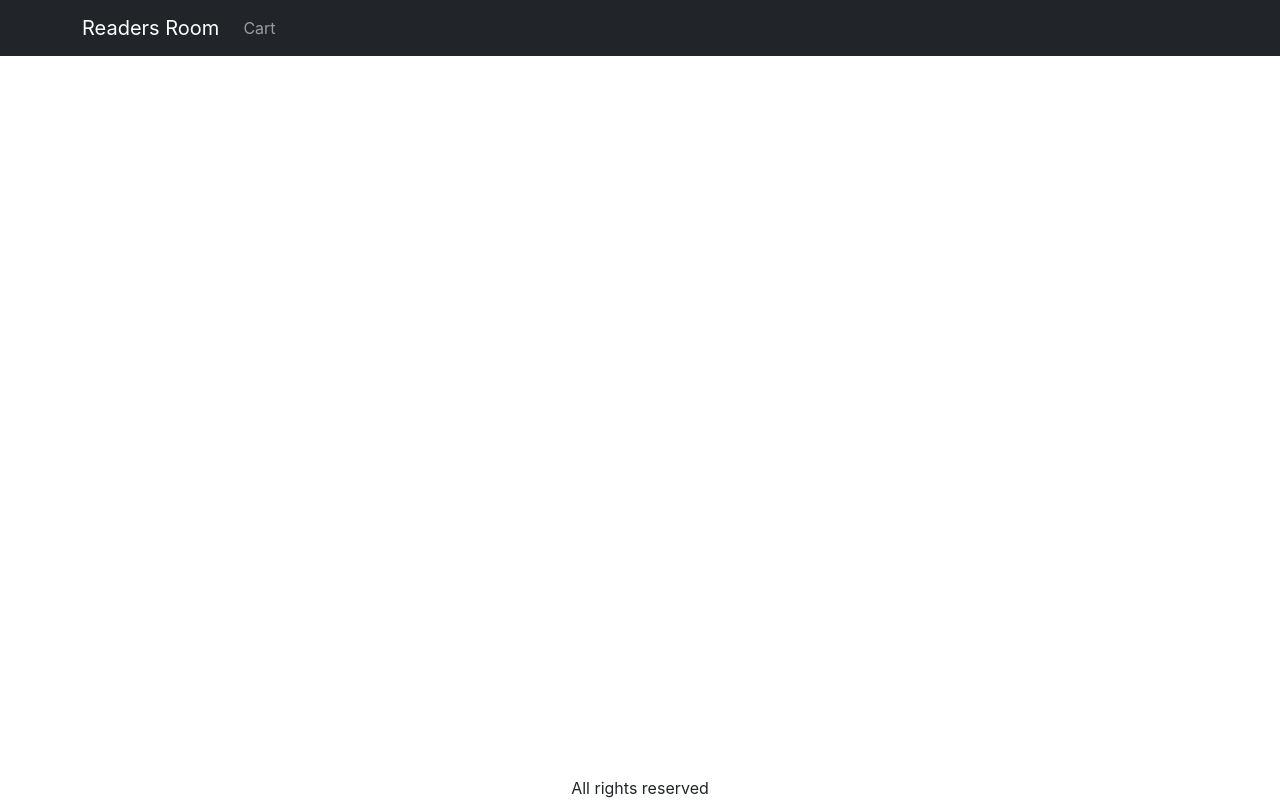
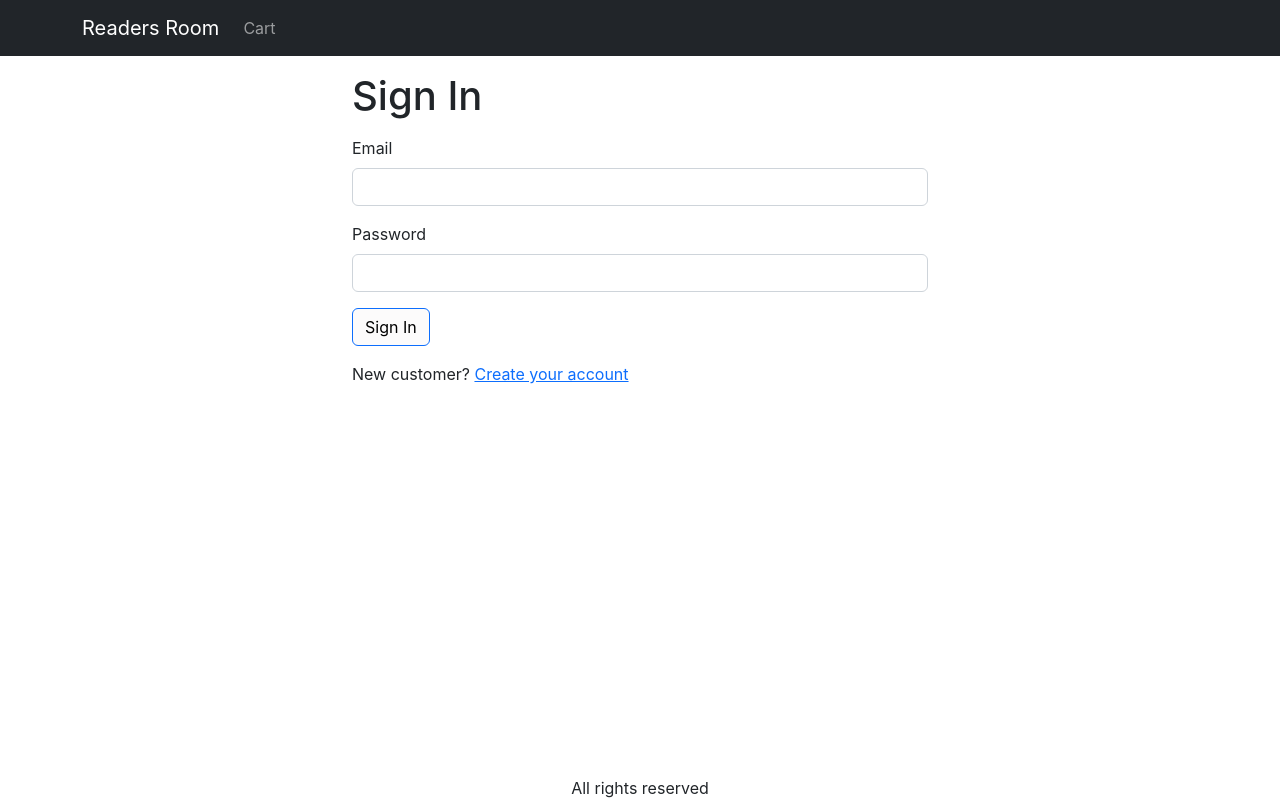
Before and after one commit to William-Okae/ebooks, a React (Create React App) app in the folder frontend/: page /signin in a window 1280 px wide. Built offline with nearby package versions, Linux system fonts and the light colour scheme.

Commit message:
Create-Signin-Screen

```diff
--- a/frontend/src/App.js
+++ b/frontend/src/App.js
@@ -10,6 +10,7 @@ import { Store } from "./Store";
 import { useContext } from "react";
 import { Link } from "react-router-dom";
 import CartScreen from "./screens/CartScreen";
+import SigninScreen from "./screens/SigninScreen";
 
 function App() {
   const { state } = useContext(Store);
@@ -41,6 +42,7 @@ function App() {
             <Routes>
               <Route path="/product/:slug" element={<ProductScreen />} />
               <Route path="/cart" element={<CartScreen />} />
+              <Route path="/signin" element={<SigninScreen />} />
               <Route path="/" element={<HomeScreen />} />
             </Routes>
           </Container>
--- a/frontend/src/index.css
+++ b/frontend/src/index.css
@@ -44,3 +44,6 @@ main {
 .img-thumbnail {
   height: 80px;
 }
+.small-container {
+  max-width: 600px;
+}
--- /dev/null
+++ b/frontend/src/screens/SigninScreen.js
@@ -0,0 +1,36 @@
+import { Link, useLocation } from 'react-router-dom';
+import Container from 'react-bootstrap/Container';
+import Form from 'react-bootstrap/Form';
+import Button from 'react-bootstrap/Button';
+import { Helmet } from 'react-helmet-async';
+
+export default function SigninScreen() {
+  const { search } = useLocation();
+  const redirectInUrl = new URLSearchParams(search).get('redirect');
+  const redirect = redirectInUrl ? redirectInUrl : '/';
+  return (
+    <Container className="small-container">
+      <Helmet>
+        <title>Sign In</title>
+      </Helmet>
+      <h1 className="my-3">Sign In</h1>
+      <Form>
+        <Form.Group className="mb-3" controlId="email">
+          <Form.Label>Email</Form.Label>
+          <Form.Control type="email" required />
+        </Form.Group>
+        <Form.Group className="mb-3" controlId="password">
+          <Form.Label>Password</Form.Label>
+          <Form.Control type="password" required />
+        </Form.Group>
+        <div className="mb-3">
+          <Button type="submit">Sign In</Button>
+        </div>
+        <div className="mb-3">
+          New customer?{' '}
+          <Link to={`/signup?redirect=${redirect}`}>Create your account</Link>
+        </div>
+      </Form>
+    </Container>
+  );
+}
```
Also changed, not shown: 1 other file (tests, documents, lock files or other folders).
